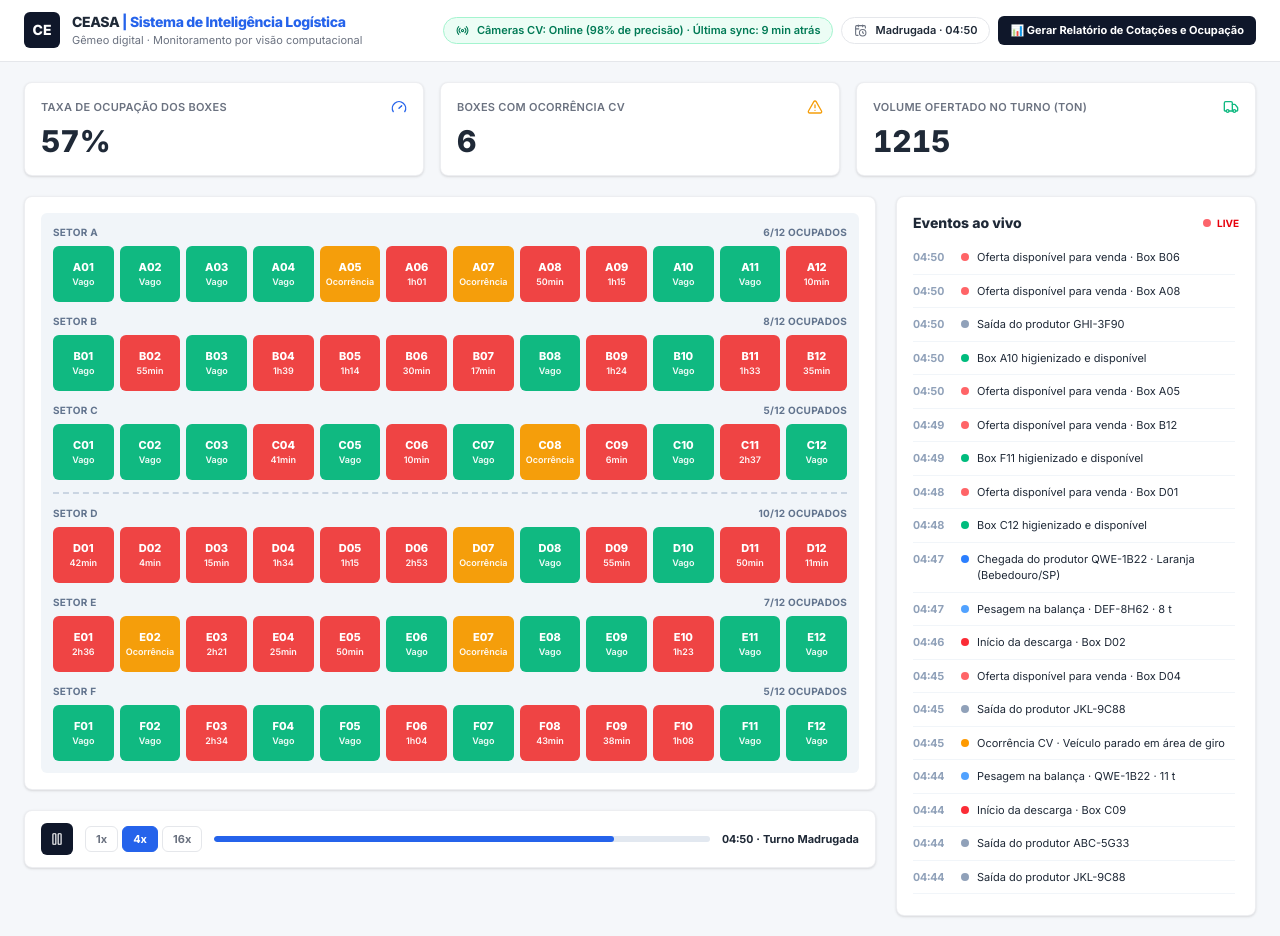
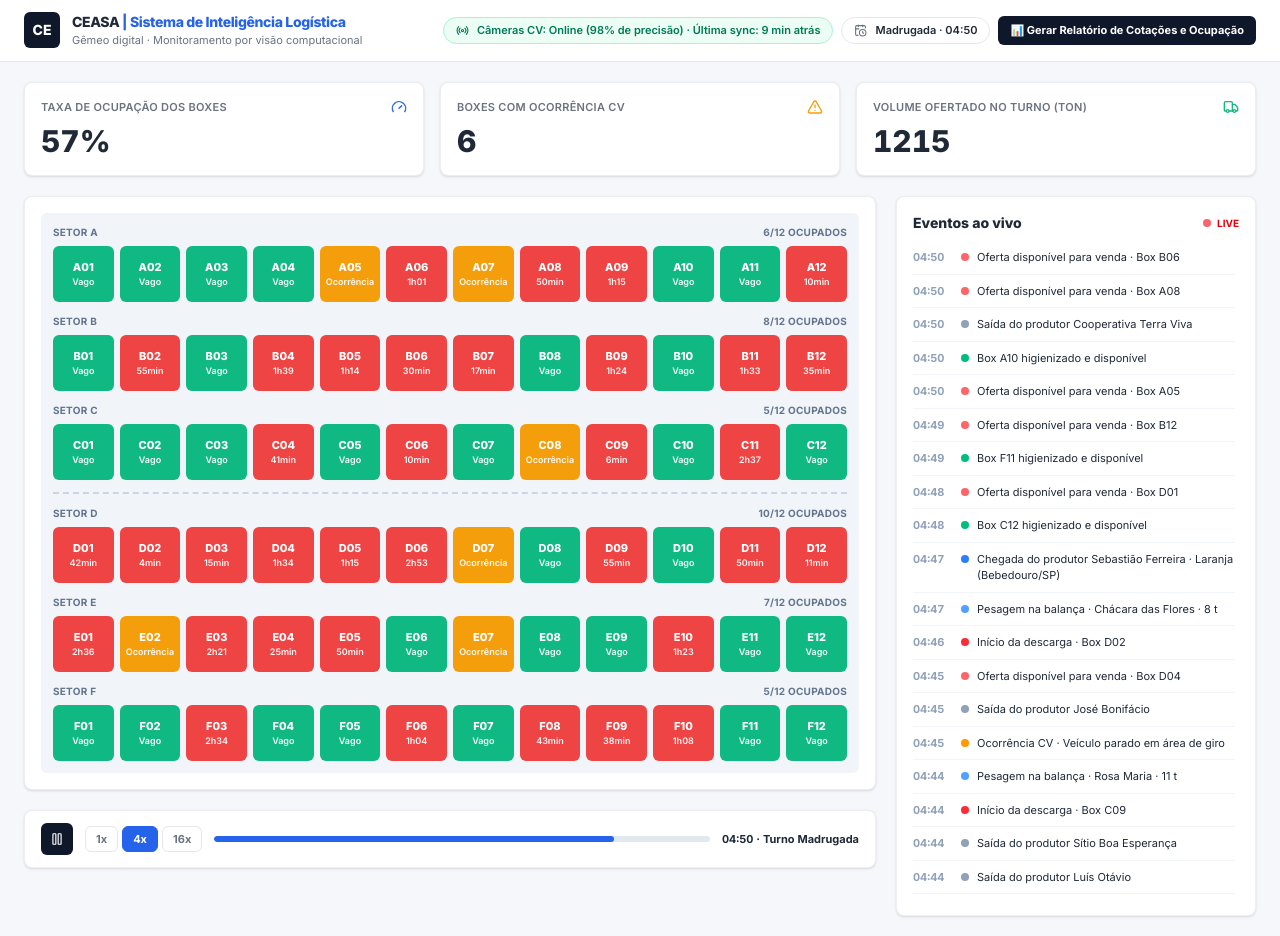
Before and after one commit to IncludeLuisFerreira/ceasa-digital-twin, a React (Vite) app: page / in a window 1280 px wide. Built offline with nearby package versions, Linux system fonts and the light colour scheme.

Commit message:
feat: show producer names instead of vehicle plates in events

```diff
--- a/src/components/BayBox.tsx
+++ b/src/components/BayBox.tsx
@@ -39,7 +39,7 @@ export default function BayBox({ bay }: { bay: Bay }) {
           Box {bay.id} · {LABEL[bay.status]}
         </div>
         {bay.produto && <div className="text-slate-300">Produto: {bay.produto}</div>}
-        {truck && <div className="text-slate-300">Produtor: {truck.placa}</div>}
+        {truck && <div className="text-slate-300">Produtor: {truck.produtor}</div>}
         {truck && <div className="text-slate-300">Procedência: {truck.procedencia}</div>}
         {bay.status !== 'livre' && (
           <div className="text-amber-300">
--- a/src/components/BayDrawer.tsx
+++ b/src/components/BayDrawer.tsx
@@ -64,7 +64,7 @@ export default function BayDrawer() {
           </button>
         </div>
         <div className="grid grid-cols-2 gap-3 border-b border-line px-5 py-4 text-xs">
-          <Info label="Produtor" value={truck ? truck.placa : '—'} />
+          <Info label="Produtor" value={truck ? truck.produtor : '—'} />
           <Info label="Procedência" value={truck ? truck.procedencia : '—'} />
           <Info
             label="Tempo em comercialização"
--- a/src/domain/catalog.ts
+++ b/src/domain/catalog.ts
@@ -23,15 +23,27 @@ export const BAY_IDS: string[] = SETORES.flatMap((setor) =>
   Array.from({ length: SECTOR_BAY_COUNT }, (_, i) => `${setor}${String(i + 1).padStart(2, '0')}`),
 );
 
-export const PLACAS = [
-  'PXR-2A41',
-  'QWE-1B22',
-  'JKL-9C88',
-  'MNO-4D77',
-  'TUV-7E15',
-  'GHI-3F90',
-  'ABC-5G33',
-  'DEF-8H62',
+export const PRODUTORES = [
+  'João Batista',
+  'Maria Aparecida',
+  'Sebastião Ferreira',
+  'Antônio Carlos',
+  'Rosa Maria',
+  'José Bonifácio',
+  'Pedro Henrique',
+  'Luís Otávio',
+  'Francisca Alves',
+  'Manoel dos Santos',
+  'Cláudia Regina',
+  'Vera Lúcia',
+  'Carlos Eduardo',
+  'Cooperativa Vale Verde',
+  'Cooperativa Terra Viva',
+  'Associação Serra Azul',
+  'Sítio Boa Esperança',
+  'Fazenda Santa Rita',
+  'Chácara das Flores',
+  'Hortifruti União',
 ];
 
 export function produtoForBay(bayId: string): Produto {
--- a/src/domain/descriptions.ts
+++ b/src/domain/descriptions.ts
@@ -12,19 +12,19 @@ export const EVENT_DOT: Record<EventType, string> = {
 };
 
 export function describeEvent(e: Event): string {
-  const placa = e.meta?.placa ?? e.truckId?.replace(/-\d+$/, '') ?? '';
+  const produtor = e.meta?.produtor ?? e.truckId?.replace(/-\d+$/, '') ?? '';
   const procedencia = e.meta?.procedencia ? ` (${e.meta.procedencia})` : '';
   switch (e.type) {
     case 'TRUCK_ARRIVED':
-      return `Chegada do produtor ${placa}${e.meta?.produto ? ` · ${e.meta.produto}` : ''}${procedencia}`;
+      return `Chegada do produtor ${produtor}${e.meta?.produto ? ` · ${e.meta.produto}` : ''}${procedencia}`;
     case 'WEIGHED':
-      return `Pesagem na balança · ${placa} · ${e.meta?.volumeTon ?? 0} t`;
+      return `Pesagem na balança · ${produtor} · ${e.meta?.volumeTon ?? 0} t`;
     case 'UNLOADING_STARTED':
       return `Início da descarga · Box ${e.boxId}`;
     case 'UNLOADING_FINISHED':
       return `Oferta disponível para venda · Box ${e.boxId}`;
     case 'DEPARTED':
-      return `Saída do produtor ${placa}`;
+      return `Saída do produtor ${produtor}`;
     case 'CLEANING_DONE':
       return `Box ${e.boxId} higienizado e disponível`;
     case 'CV_ANOMALY':
--- a/src/domain/engine.ts
+++ b/src/domain/engine.ts
@@ -71,7 +71,7 @@ export function applyEvent(state: WorldState, event: Event): WorldState {
       if (event.truckId) {
         trucks[event.truckId] = {
           id: event.truckId,
-          placa: event.meta?.placa ?? event.truckId,
+          produtor: event.meta?.produtor ?? event.truckId,
           produto: event.meta?.produto ?? 'Tomate',
           procedencia: event.meta?.procedencia ?? '—',
           estado: 'chegou',
--- a/src/domain/scheduler.ts
+++ b/src/domain/scheduler.ts
@@ -1,4 +1,4 @@
-import { BAY_IDS, PLACAS, PRODUTOS } from './catalog';
+import { BAY_IDS, PRODUTORES, PRODUTOS } from './catalog';
 import { pick, randomInt, nextRandom } from './rng';
 import type { Event, WorldState } from './types';
 
@@ -12,7 +12,7 @@ export function createJourney(
 
   const [produto, r1] = pick(r, PRODUTOS);
   r = r1;
-  const [placa, r2] = pick(r, PLACAS);
+  const [produtor, r2] = pick(r, PRODUTORES);
   r = r2;
 
   const livres = BAY_IDS.filter(
@@ -44,7 +44,7 @@ export function createJourney(
   const tDepart = tFinish + g3;
   const tClean = tDepart + g4;
 
-  const truckId = `${placa}-${startTime}`;
+  const truckId = `${produtor}-${startTime}`;
 
   const mk = (type: Event['type'], simTime: number, extra: Partial<Event> = {}): Event => ({
     id: `${type}-${truckId}-${simTime}`,
@@ -57,7 +57,7 @@ export function createJourney(
 
   const events: Event[] = [
     mk('TRUCK_ARRIVED', tArrive, {
-      meta: { produto: produto.nome, placa, procedencia: produto.procedencia },
+      meta: { produto: produto.nome, produtor, procedencia: produto.procedencia },
     }),
     mk('WEIGHED', tWeigh, { meta: { produto: produto.nome, volumeTon: volume } }),
     mk('UNLOADING_STARTED', tStart, { meta: { produto: produto.nome } }),
--- a/src/domain/types.ts
+++ b/src/domain/types.ts
@@ -26,7 +26,7 @@ export type Event = {
     motivo?: string;
     volumeTon?: number;
     online?: boolean;
-    placa?: string;
+    produtor?: string;
     procedencia?: string;
   };
 };
@@ -47,7 +47,7 @@ export type TruckState = 'chegou' | 'pesando' | 'descarregando' | 'saindo';
 
 export type Truck = {
   id: string;
-  placa: string;
+  produtor: string;
   produto: string;
   procedencia: string;
   estado: TruckState;
```
